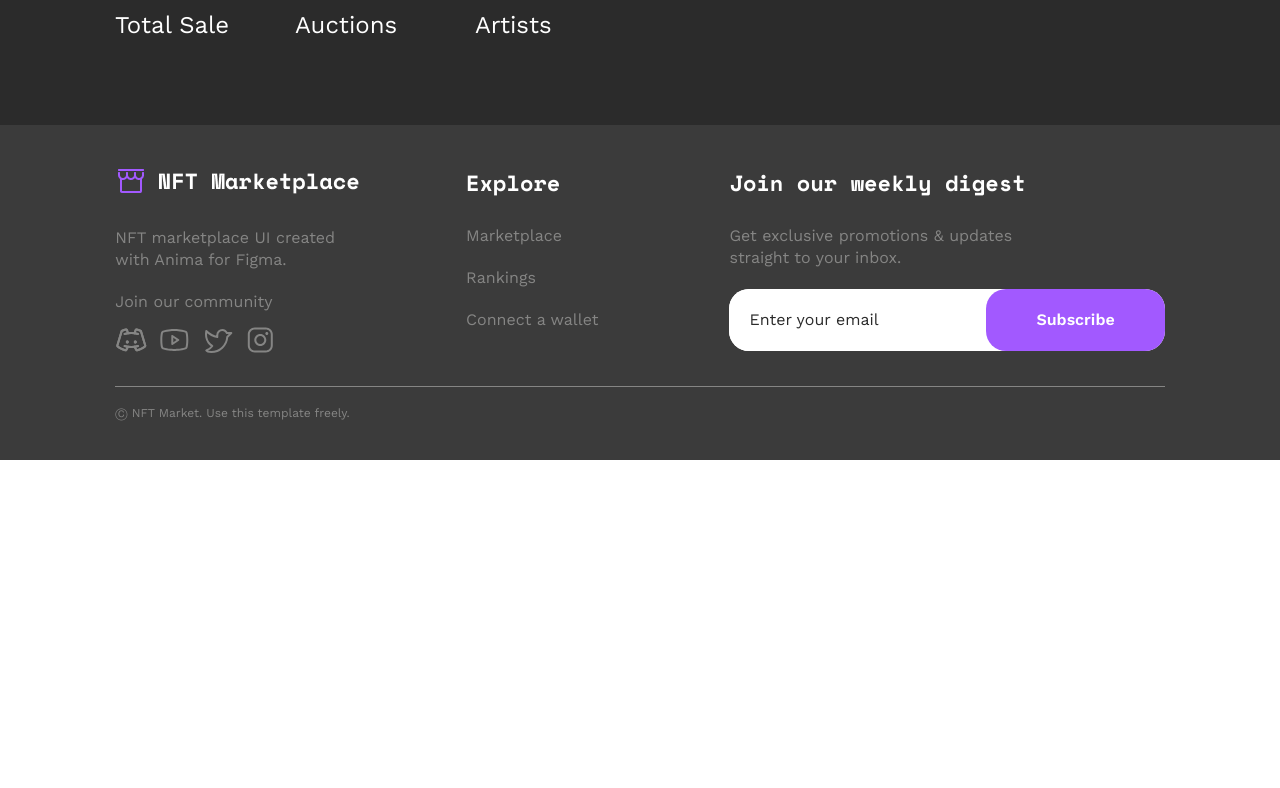
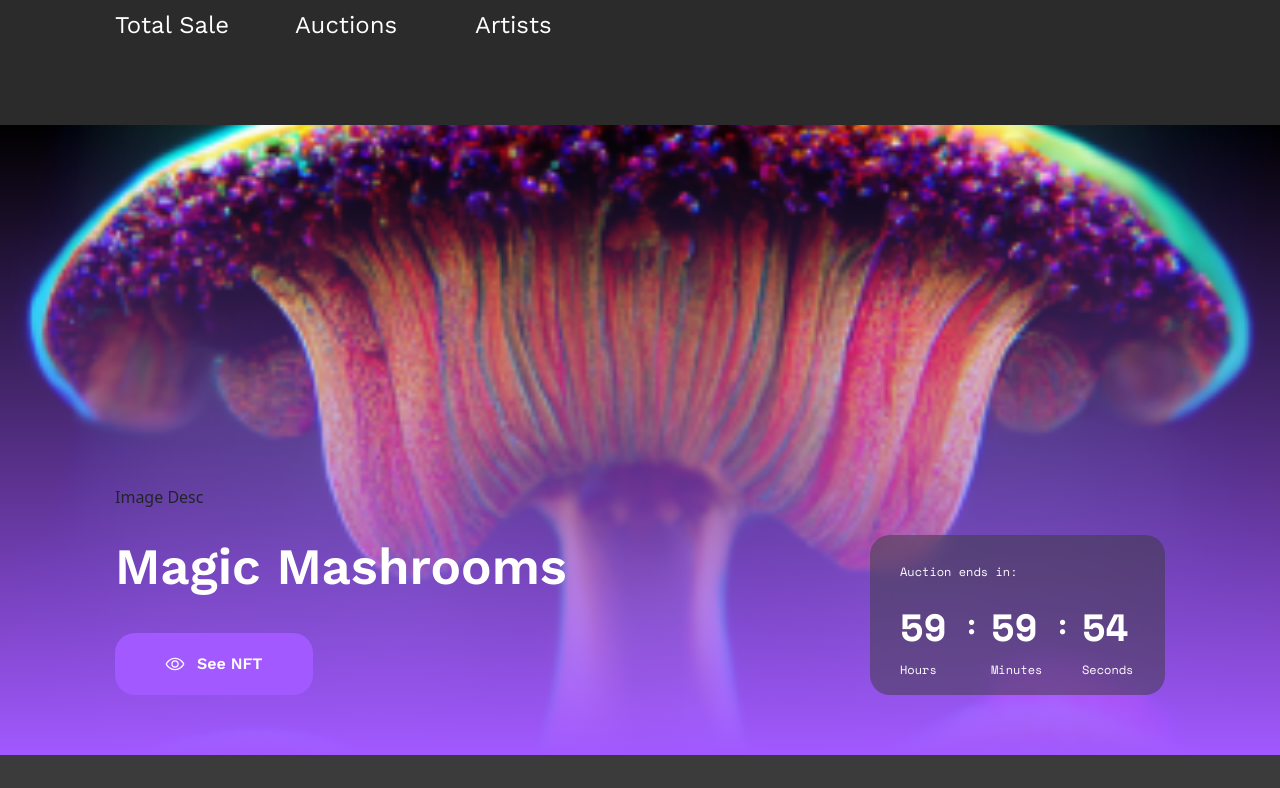
Before and after one commit to Belal-Alharash/NFT-Market, a React (Vite) app: page / in a window 1280 px wide. Shown: the part 692-1480 px from the top of the page. Before the commit the page ends 1152 px from the top, so only its background shows below. Built offline with nearby package versions, Linux system fonts and the light colour scheme.

Commit message:
create First time

```diff
--- a/src/components/MagicMashroom/MagicMashroom.css
+++ b/src/components/MagicMashroom/MagicMashroom.css
@@ -0,0 +1,76 @@
+.mh-Magic{
+    align-items: flex-end;
+    align-self: stretch;
+    background:
+                linear-gradient(180deg, rgba(162, 89, 255, 0) 0%, rgb(162, 89, 255) 100%),
+                url('./../../../public/Images/TrendingCollection/PrimaryPhotoPlaceholder_1.jpg');
+    background-color: transparent;
+    background-repeat: no-repeat;
+    background-position: center;
+    background-size: cover;
+    display: flex;
+    height: auto;
+    justify-content: center;
+    mix-blend-mode: normal;
+    padding: 360px 195px 60px;
+    position: relative;
+}
+.mh-Magic-MainDiv{
+    align-items: flex-end;
+    background-color: transparent;
+    display: flex;
+    height: auto;
+    justify-content: center;
+    margin-left: -80.00px;
+    margin-right: -80.00px;
+    position: relative;
+    width: 1050px;
+}
+.mh-Magic-part1{
+    align-items: flex-start;
+    background-color: transparent;
+    display: flex;
+    flex: 1;
+    flex-direction: column;
+    gap: 30px;
+    height: auto;
+    position: relative;
+}
+.mh-Magic-h3{
+    align-self: stretch;
+    background-color: transparent;
+    letter-spacing: 0.00px;
+    line-height: 56.1px;
+    mix-blend-mode: normal;
+    position: relative;
+    text-align: left;
+    white-space: nowrap;
+    color: var(--primary-text-color);
+    font-family: var(--work-sans);
+    font-size: 51px;
+    font-style: normal;
+    font-weight: 600;
+}
+
+@media (max-width: 834px){
+    .mh-Magic-MainDiv{
+        width: 670px;
+    }
+    .mh-Magic-h3{
+        font-size: 38px;
+        line-height: 45.6px;
+    }
+}
+@media (max-width: 375px){
+    .mh-Magic{
+        padding: 120px 195px 40px;
+    }
+    .mh-Magic-MainDiv{
+        flex-direction: column;
+        width: 315px;
+    }
+    .mh-Magic-h3{
+        width: 315px;
+        height: 92px;
+    }
+}
--- a/src/components/MagicMashroom/MagicMashroom.jsx
+++ b/src/components/MagicMashroom/MagicMashroom.jsx
@@ -1,8 +1,21 @@
 import React from 'react'
 import './MagicMashroom.css'
+import Timer from '../Timer/Timer'
+import ButtonBh from '../ButtonBh/ButtonBh'
 
 export default function MagicMashroom() {
   return (
-    <div>MagicMashroom</div>
+    <div className='mh-Magic'>
+      <div className='mh-Magic-MainDiv'>
+        <div className='mh-Magic-part1'>
+          <div className='mh-Magic-card'>Image Desc</div>
+          <h3 className='mh-Magic-h3'>Magic Mashrooms</h3>
+          <ButtonBh buttonText={"See NFT"} buttonIcon={"./../../../public/Images/icons/Eye.svg"} buttonClass={"bh-button-one"} showIcon={true} />
+        </div>
+        <div className='mh-Magic-timer'>
+          <Timer show_btn={false}/>
+        </div>
+      </div>
+    </div>
   )
 }
--- a/src/pages/Home/Home.jsx
+++ b/src/pages/Home/Home.jsx
@@ -1,12 +1,14 @@
 import React from 'react'
 import './Home.css'
 import Hero from '../../components/Hero/Hero'
+import MagicMashroom from '../../components/MagicMashroom/MagicMashroom'
 
 
 export default function Home() {
   return (
     <>
     <Hero />
+    <MagicMashroom/>
     </>
   )
 }
```
Also changed, not shown: src/components/Timer/Timer.css (+0 -7 lines), public/Images/icons/Eye.svg (added).
